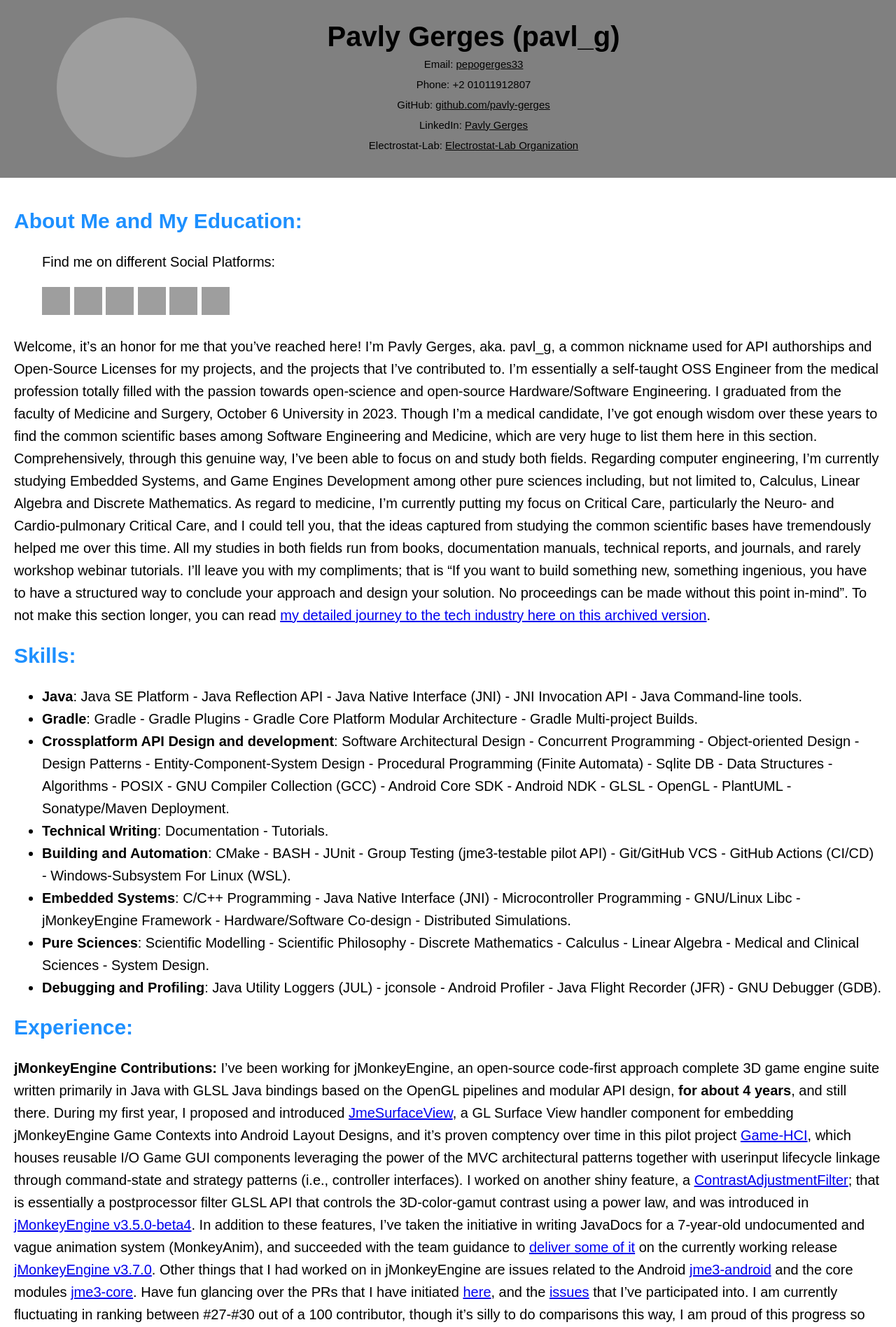
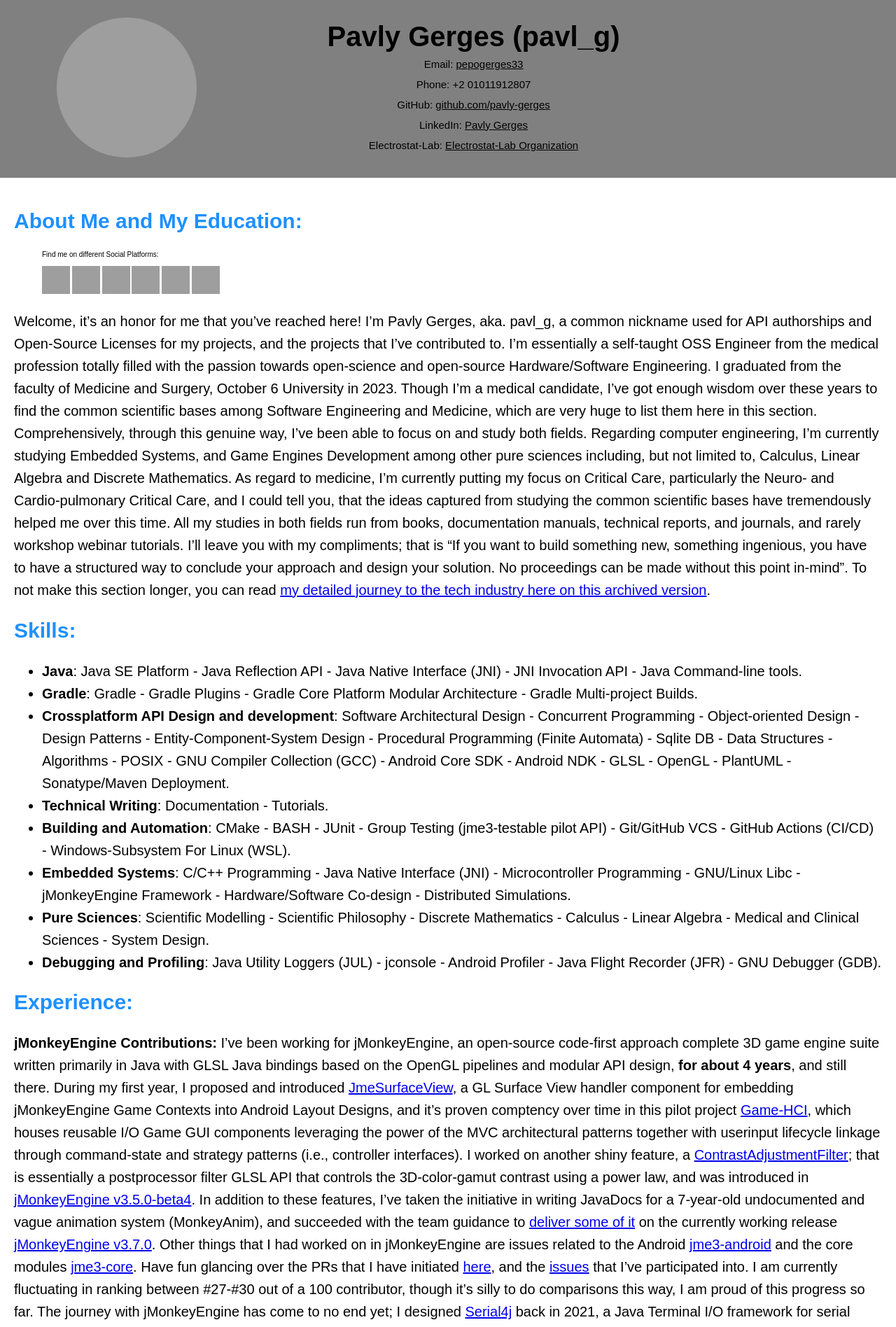
Before and after one commit to pavly-gerges/pavly-gerges, a Jekyll site: the page built from resume/index.md, in a window 1280 px wide. Shown: the top 1896 px of the page at 70% size. Built offline with Jekyll 4.4.1, drawn with Linux system fonts in a browser that asks for light colours; our own code applies the rules of GitHub Pages for plain Markdown files; grey boxes are pictures that could not be loaded.

Commit message:
Update default.html: CSS attr properties optimizations

```diff
--- a/resume/_layouts/default.html
+++ b/resume/_layouts/default.html
@@ -44,6 +44,10 @@
             color: #1e90ff;
             font-size: 30px;
         }
+        h3 {
+            color: #1e90ff;
+            font-size: 25px;
+        }
         p {
             color: black;
             font-size: 20px;
@@ -73,9 +77,9 @@
         table, th, td {
             border: none;
         }
-	blockquote {
+	blockquote p {
 	    color: black;
-            font-size: 5px;
+            font-size: 10px;
             line-height: 1.2;
 	}
 	ul, ol, li {
```
